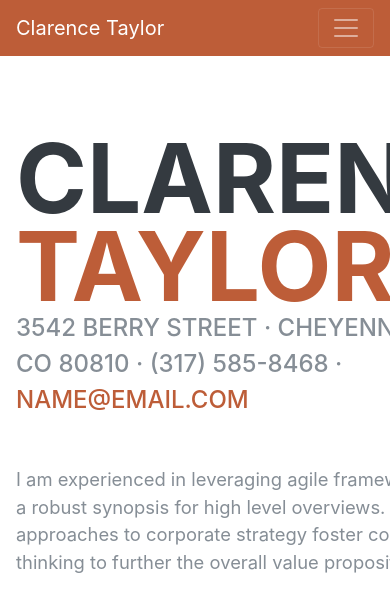
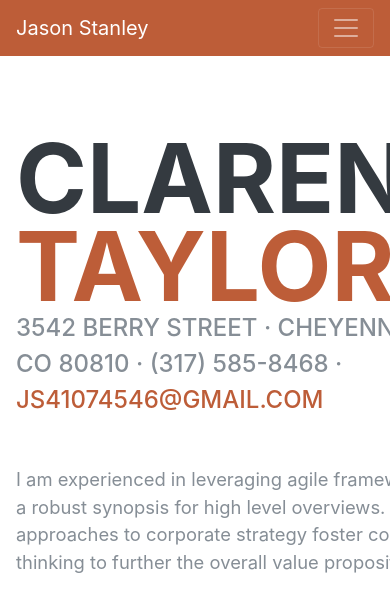
Before and after one commit to js061097/js061097.github.io, a website: page index.html in a window 390 px wide. Shown: the top 602 px of the page. Drawn offline with nearby package versions, Linux system fonts and the light colour scheme; files that its build step writes are made by us from their sources; a web font is replaced by a local one.

Commit message:
Update index.html

```diff
--- a/index.html
+++ b/index.html
@@ -27,7 +27,7 @@
 
     <nav class="navbar navbar-expand-lg navbar-dark bg-primary fixed-top" id="sideNav">
       <a class="navbar-brand js-scroll-trigger" href="#page-top">
-        <span class="d-block d-lg-none">Clarence Taylor</span>
+        <span class="d-block d-lg-none">Jason Stanley</span>
         <span class="d-none d-lg-block">
           <img class="img-fluid img-profile rounded-circle mx-auto mb-2" src="img/profile.jpg" alt="">
         </span>
@@ -67,7 +67,7 @@
             <span class="text-primary">Taylor</span>
           </h1>
           <div class="subheading mb-5">3542 Berry Street · Cheyenne Wells, CO 80810 · (317) 585-8468 ·
-            <a href="mailto:name@email.com">name@email.com</a>
+            <a href="mailto:js41074546@gmail.com">js41074546@gmail.com</a>
           </div>
           <p class="lead mb-5">I am experienced in leveraging agile frameworks to provide a robust synopsis for high level overviews. Iterative approaches to corporate strategy foster collaborative thinking to further the overall value proposition.</p>
           <div class="social-icons">
```
